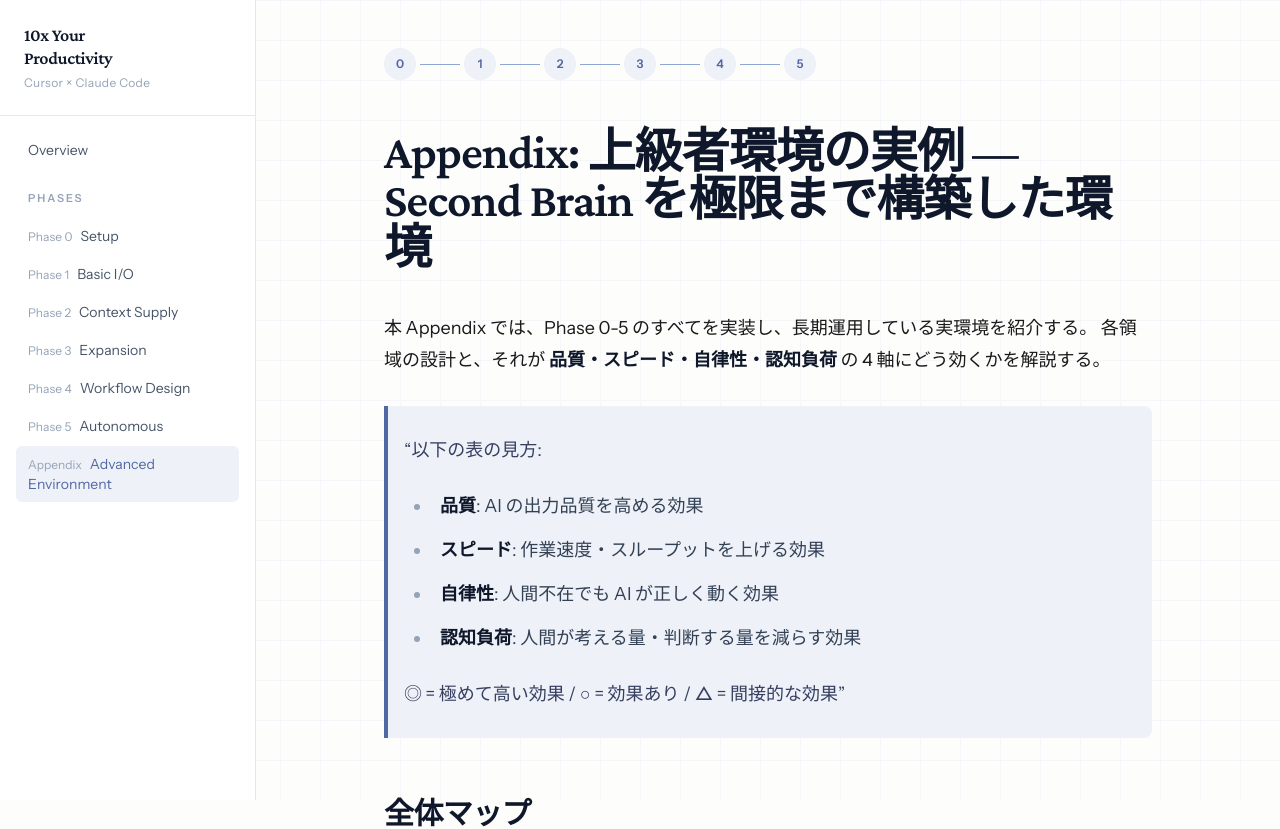
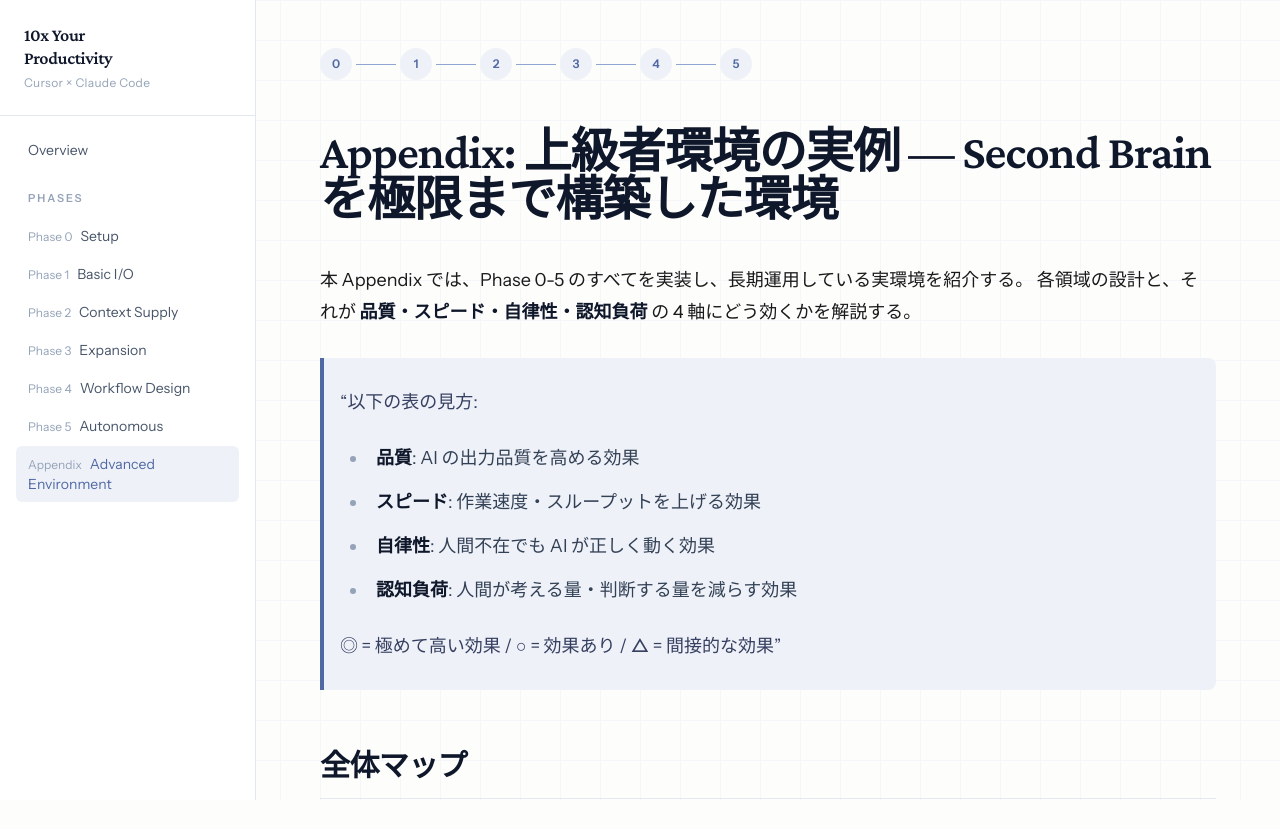
Before and after one commit to thedomainai/10x-productivity-perfect-guide, a Next.js app in the folder web/: page /phases/appendix-advanced-environment in a window 1280 px wide. Shown: the top 829 px of the page. Built offline with nearby package versions, Linux system fonts and the light colour scheme.

Commit message:
auto: web/src/app/phases/[slug]/page.tsx

```diff
--- a/web/src/app/phases/[slug]/page.tsx
+++ b/web/src/app/phases/[slug]/page.tsx
@@ -37,7 +37,7 @@
 
   return (
     <div className="py-8 lg:py-12 px-6">
-      <div className="max-w-3xl mx-auto">
+      <div className="max-w-4xl mx-auto">
         {/* Progress Steps */}
         <div className="flex items-center gap-1 mb-10 overflow-x-auto pb-2">
           {mainPhases.map((p, idx) => (
```
